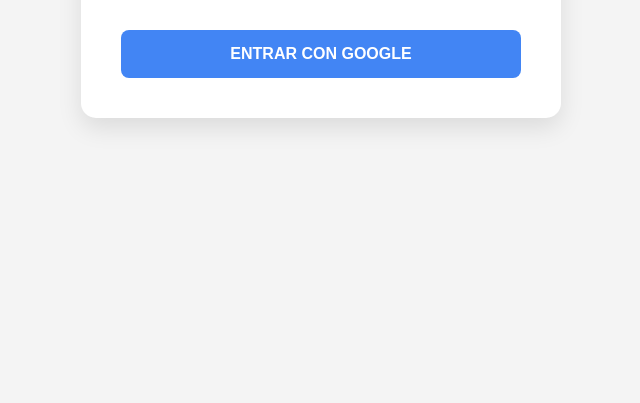
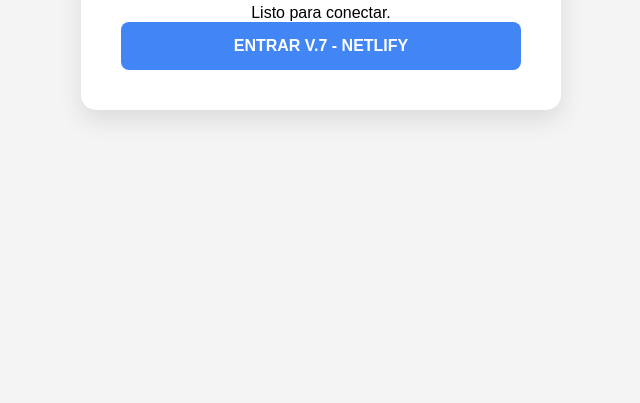
Before and after one commit to mikyz4/zeletas-hub, a plain HTML site: page acceso/index.html in a window 1280 px wide. Shown: the part 397-800 px from the top of the page, without its empty margins (319-959 px from the left). Drawn offline with nearby package versions, Linux system fonts and the light colour scheme.

Commit message:
Update index.html

```diff
--- a/acceso/index.html
+++ b/acceso/index.html
@@ -3,81 +3,58 @@
 <head>
     <meta charset="UTF-8">
     <meta name="viewport" content="width=device-width, initial-scale=1.0">
-    <title>Acceso - Zeletas Hub</title>
+    <title>Acceso Seguro - Zeletas Hub</title>
     <style>
         body { font-family: sans-serif; display: flex; justify-content: center; align-items: center; height: 100vh; margin: 0; background: #f4f4f4; }
         .card { background: white; padding: 2.5rem; border-radius: 15px; box-shadow: 0 10px 25px rgba(0,0,0,0.1); text-align: center; width: 90%; max-width: 400px; }
-        h2 { color: #333; margin-bottom: 10px; }
-        #status { color: #666; margin-bottom: 25px; font-size: 14px; min-height: 20px; }
-        .btn { background: #4285F4; color: white; border: none; padding: 15px 30px; border-radius: 8px; cursor: pointer; font-size: 16px; font-weight: bold; width: 100%; transition: background 0.3s; }
-        .btn:active { background: #3367d6; }
+        .btn { background: #4285F4; color: white; border: none; padding: 15px 30px; border-radius: 8px; cursor: pointer; font-size: 16px; font-weight: bold; width: 100%; }
     </style>
 </head>
 <body>
 
 <div class="card">
     <h2>Zeletas Hub</h2>
-    <div id="status">Iniciando sistema...</div>
-    <button id="googleBtn" class="btn">ENTRAR CON GOOGLE</button>
+    <div id="status">Verificando sistema V7...</div>
+    <button id="googleBtn" class="btn">ENTRAR V.7 - NETLIFY</button>
 </div>
 
-<script src="https://cdn.jsdelivr.net/npm/@supabase/supabase-js@2.39.7/dist/umd/supabase.js"></script>
+<script src="https://cdn.jsdelivr.net/npm/@supabase/supabase-js@2"></script>
 
 <script>
-    // Variables de conexión
-    const SUPABASE_URL = "https://sbqpkfdcznulwpxlxiwu.supabase.co";
-    const SUPABASE_ANON_KEY = "sb_publishable_9dX-ESpW0YwCaFfDR0aMAg_9PLvO2oo";
+    // 1. Definimos las constantes aquí, sin importar archivos externos
+    const S_URL = "https://sbqpkfdcznulwpxlxiwu.supabase.co";
+    const S_KEY = "sb_publishable_9dX-ESpW0YwCaFfDR0aMAg_9PLvO2oo";
 
-    let supabaseClient;
+    // 2. Creamos el cliente directamente
+    const supabaseClient = supabase.createClient(S_URL, S_KEY);
 
     const statusEl = document.getElementById('status');
     const googleBtn = document.getElementById('googleBtn');
 
-    // Función principal de arranque
-    function iniciar() {
-        try {
-            // Inicialización compatible con UMD (el script de arriba)
-            supabaseClient = window.supabase.createClient(SUPABASE_URL, SUPABASE_ANON_KEY);
-            statusEl.textContent = "Sistema listo. Pulsa el botón.";
-
-            // Verificamos si ya hay una sesión activa (por si venimos de Google)
-            verificarSesion();
-        } catch (err) {
-            statusEl.textContent = "Error al cargar el motor: " + err.message;
-            statusEl.style.color = "red";
+    async function revisar() {
+        const { data: { session } } = await supabaseClient.auth.getSession();
+        if (session) {
+            window.location.href = "https://zeletas.netlify.app/perfil/";
+        } else {
+            statusEl.textContent = "Listo para conectar.";
         }
     }
 
-    async function verificarSesion() {
-        const { data: { session } } = await supabaseClient.auth.getSession();
-        if (session) {
-            statusEl.textContent = "¡Sesión detectada! Entrando...";
-            // Limpia el token de la URL
-            window.history.replaceState({}, document.title, window.location.pathname);
-            // Redirige al perfil
-            window.location.href = "../perfil/";
-        }
-    }
+    googleBtn.onclick = async () => {
+        statusEl.textContent = "Redirigiendo a Google...";
 
-    // Evento del botón
-        googleBtn.onclick = async () => {
-    // Si este alert NO dice NETLIFY, estás cargando el código viejo
-    alert("Voy a intentar ir a: NETLIFY");
-
-    try {
-        await supabaseClient.auth.signInWithOAuth({
+        // 3. AQUÍ FORZAMOS EL REDIRECT_TO SINlocalhost
+        const { error } = await supabaseClient.auth.signInWithOAuth({
             provider: 'google',
             options: {
                 redirectTo: "https://zeletas.netlify.app/acceso/"
             }
         });
-    } catch (err) {
-        alert("Error: " + err.message);
-    }
-};
 
-    // Lanzamos todo cuando el script de Supabase esté cargado
-    window.onload = iniciar;
+        if (error) alert("Error: " + error.message);
+    };
+
+    revisar();
 </script>
 </body>
 </html>
```
